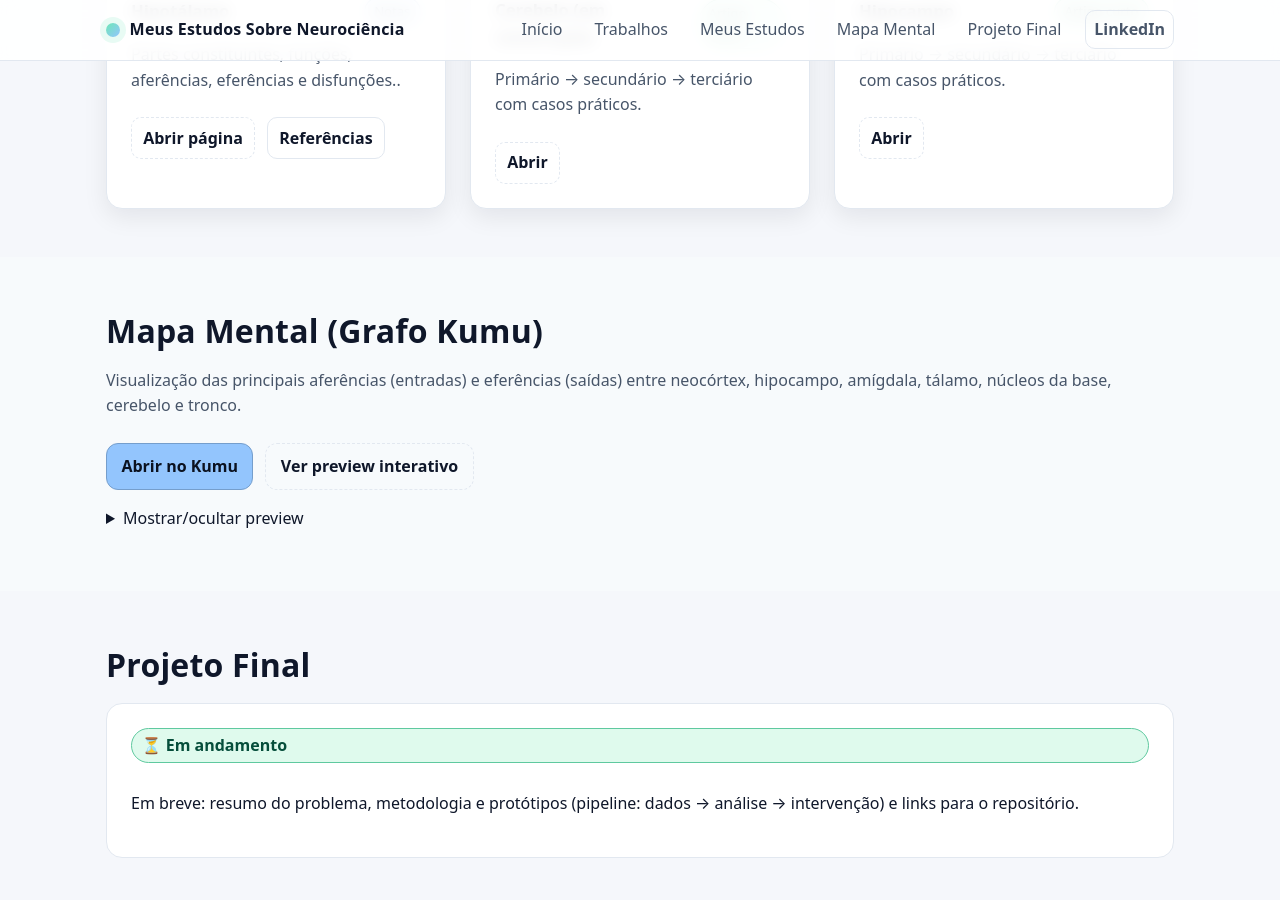
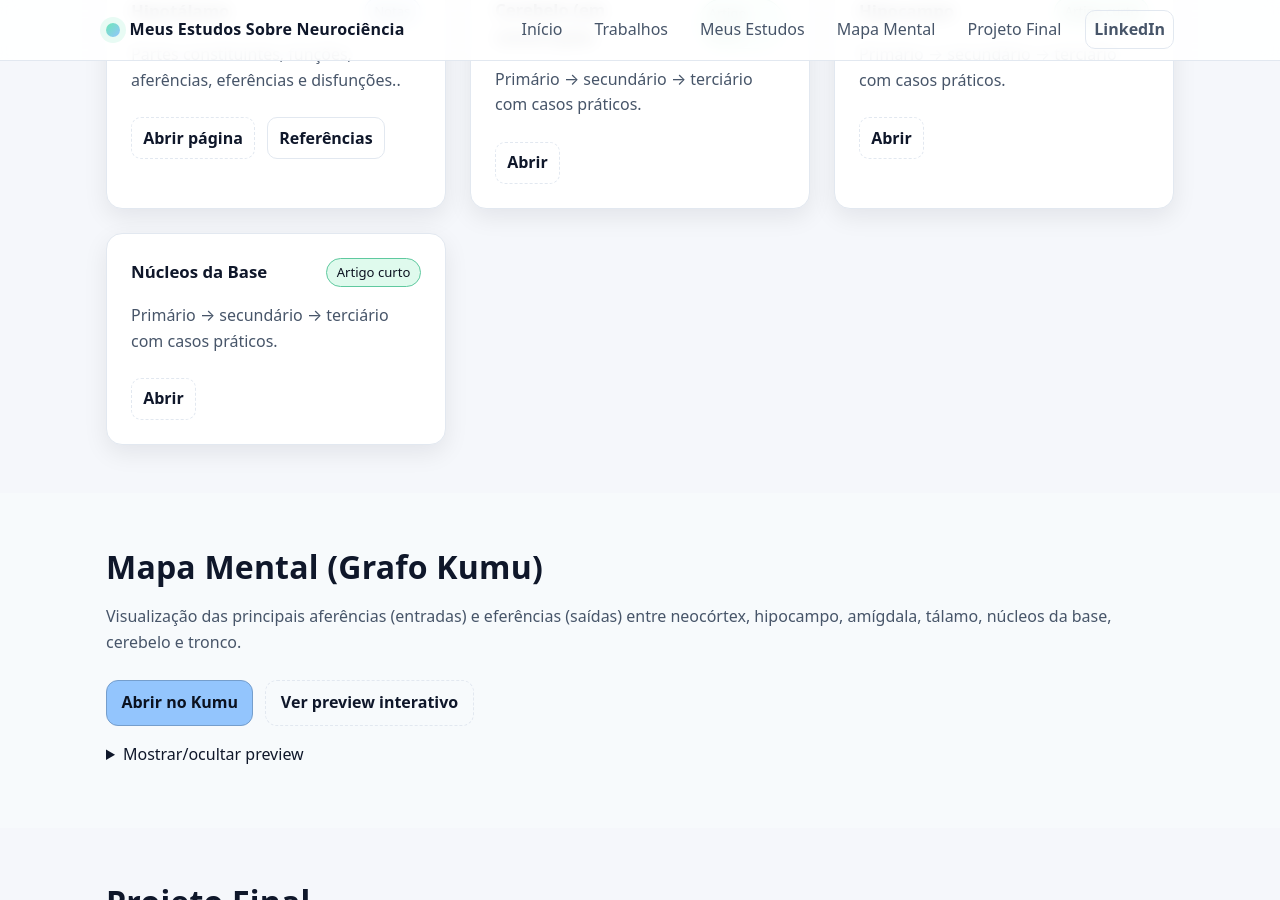
Before and after one commit to gdutramartins/neurociencia, a Jekyll site: the page built from index.html, in a window 1280 px wide and 900 px high, scrolled down 1132 px. Built offline with Jekyll 4.4.1, drawn with Linux system fonts in a browser that asks for light colours.

Commit message:
teste layout

```diff
--- a/index.html
+++ b/index.html
@@ -97,6 +97,17 @@ title: Neurociência nas Organizações
             <a class="btn btn-sm btn-ghost" href="#">Abrir</a>
           </div>
         </article>
+
+        <article class="card">
+          <header>
+            <h3>Núcleos da Base</h3>
+            <span class="tag tag-alt">Artigo curto</span>
+          </header>
+          <p>Primário → secundário → terciário com casos práticos.</p>
+          <div class="card-actions">
+            <a class="btn btn-sm btn-ghost" href="#">Abrir</a>
+          </div>
+        </article>
       </div>
     </div>
   </section>
```
